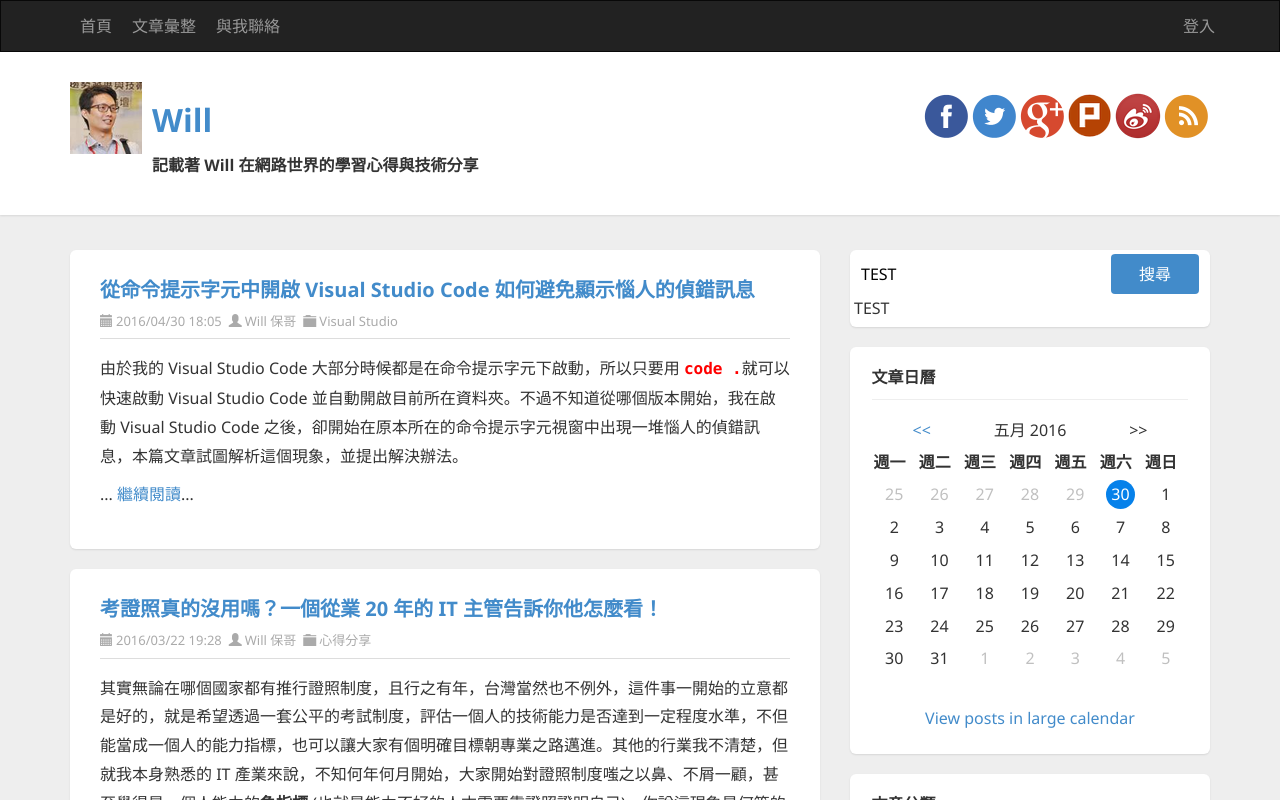
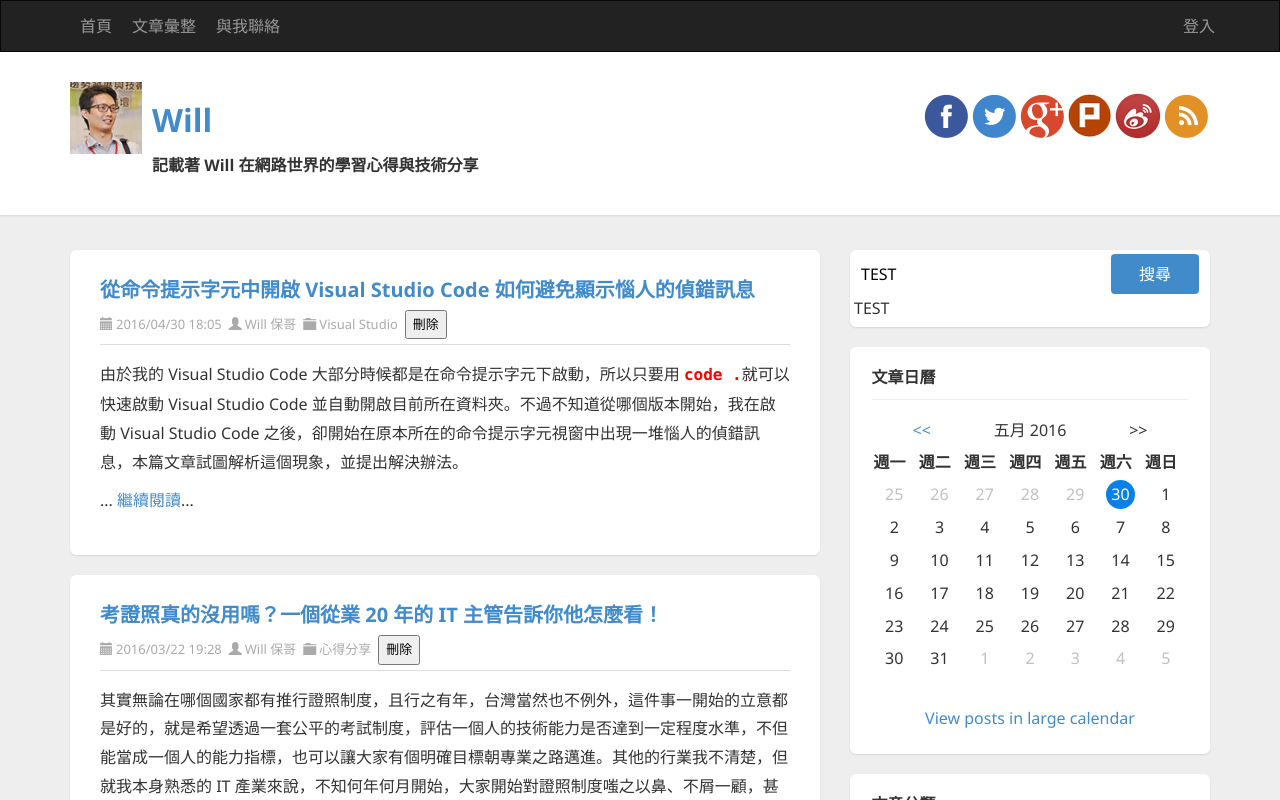
Before and after one commit to coolrare/DCT-109017, an Angular app: page / in a window 1280 px wide. Shown: the top 800 px of the page. Built offline with nearby package versions, Linux system fonts and the light colour scheme.

Commit message:
在 Article 元件加入「刪除」按鈕

```diff
--- a/src/app/article/article.component.html
+++ b/src/app/article/article.component.html
@@ -9,6 +9,7 @@
            href="http://blog.miniasp.com/author/will.aspx">{{item.author}}</a></span>
       <span class="post-category"><i class="glyphicon glyphicon-folder-close"></i><a
            [href]="item['category-link']">{{item.category}}</a></span>
+      <button type="button" (click)="doDelete()">刪除</button>
     </div>
   </header>
   <section class="post-body text" [innerHTML]="item.summary">
--- a/src/app/article/article.component.ts
+++ b/src/app/article/article.component.ts
@@ -30,4 +30,8 @@ export class ArticleComponent implements OnInit {
   ngOnInit(): void {
   }
 
+  doDelete(): void {
+
+  }
+
 }
```
